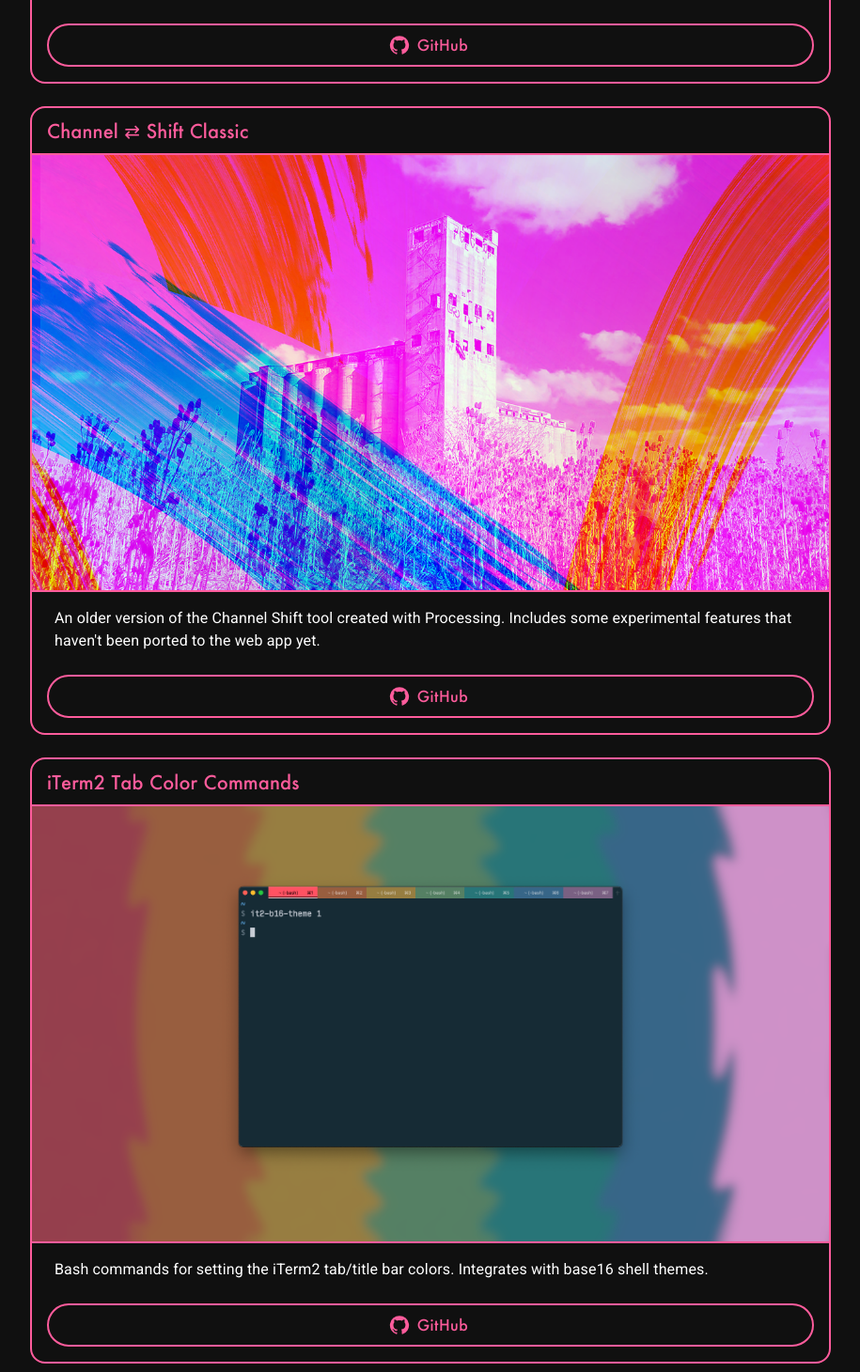
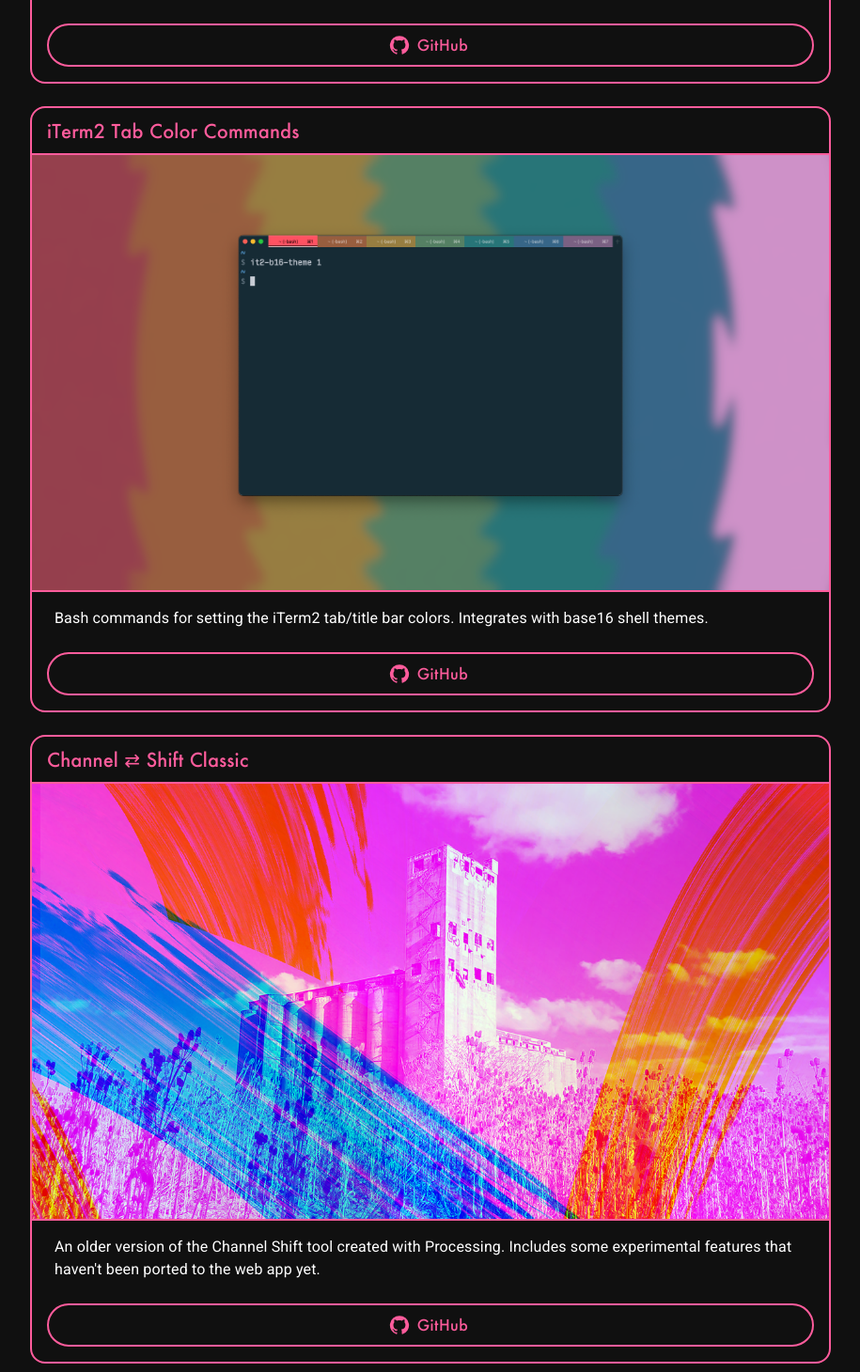
Before and after one commit to connordelacruz/connordelacruz.github.io, a React (Vite) app: page / in a window 1280 px wide. Shown: the part 3350-4810 px from the top of the page at 94% size, without its empty margins (182-1097 px from the left). Built offline with nearby package versions, Linux system fonts and the light colour scheme.

Commit message:
moved channel shift classic down

```diff
--- a/src/components/ProjectsSection.jsx
+++ b/src/components/ProjectsSection.jsx
@@ -76,6 +76,20 @@ const projects = [
     body: 'Bash scripts for displaying color ASCII art of Chicago flag/skyline in the terminal.',
   },
   {
+    title: "iTerm2 Tab Color Commands",
+    imgSrc: "images/projects/iterm2-tab-color.png",
+    imgBanner: true,
+    skills: 'Bash, iTerm 2, Base16 Shell',
+    smallButtonsContent: [
+      {
+        text: 'GitHub',
+        link: 'https://github.com/connordelacruz/iterm2-tab-color',
+        startIcon: <GitHub/>
+      }
+    ],
+    body: 'Bash commands for setting the iTerm2 tab/title bar colors. Integrates with base16 shell themes.',
+  },
+  {
     title: "Channel ⇄ Shift Classic",
     imgSrc: "images/projects/channel-shift-classic.png",
     imgBanner: true,
@@ -88,20 +102,6 @@ const projects = [
       }
     ],
     body: 'An older version of the Channel Shift tool created with Processing. Includes some experimental features that haven\'t been ported to the web app yet.',
-  },
-  {
-    title: "iTerm2 Tab Color Commands",
-    imgSrc: "images/projects/iterm2-tab-color.png",
-    imgBanner: true,
-    skills: 'Bash, iTerm 2, Base16 Shell',
-    smallButtonsContent: [
-      {
-        text: 'GitHub',
-        link: 'https://github.com/connordelacruz/iterm2-tab-color',
-        startIcon: <GitHub/>
-      }
-    ],
-    body: 'Bash commands for setting the iTerm2 tab/title bar colors. Integrates with base16 shell themes.',
   },
   {
     title: "Git Workflow Tools",
```
